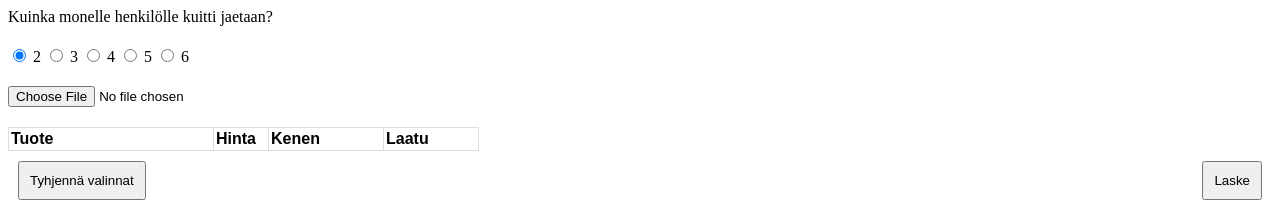
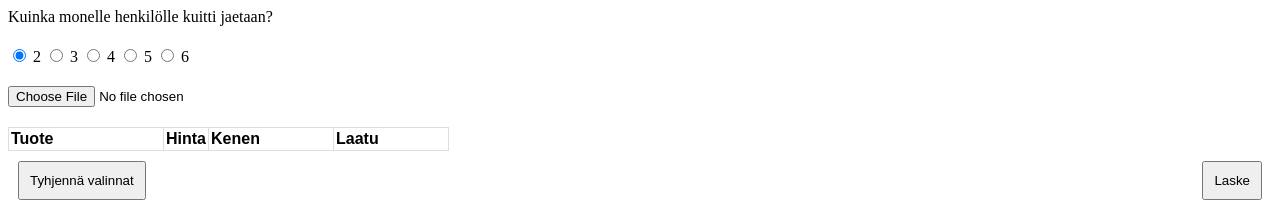
Before and after one commit to KimHietikko/kuittilaskuri, a plain HTML site: page index.html in a window 1280 px wide. Drawn offline with nearby package versions, Linux system fonts and the light colour scheme.

Commit message:
Css styles

```diff
--- a/tyylit.css
+++ b/tyylit.css
@@ -36,19 +36,19 @@ td p {
 }
 
 .productColumn {
-    width: 200px;
+    width: 150px;
 }
 
 .priceColumn {
-    width: 50px;
+    width: 40px;
 }
 
 .whoseColumn {
-    width: 110px;
+    width: 120px;
 }
 
 .foodOrProductColumn {
-    width: 90px;
+    width: 110px;
 }
 
 .personsRadioClass {
```
